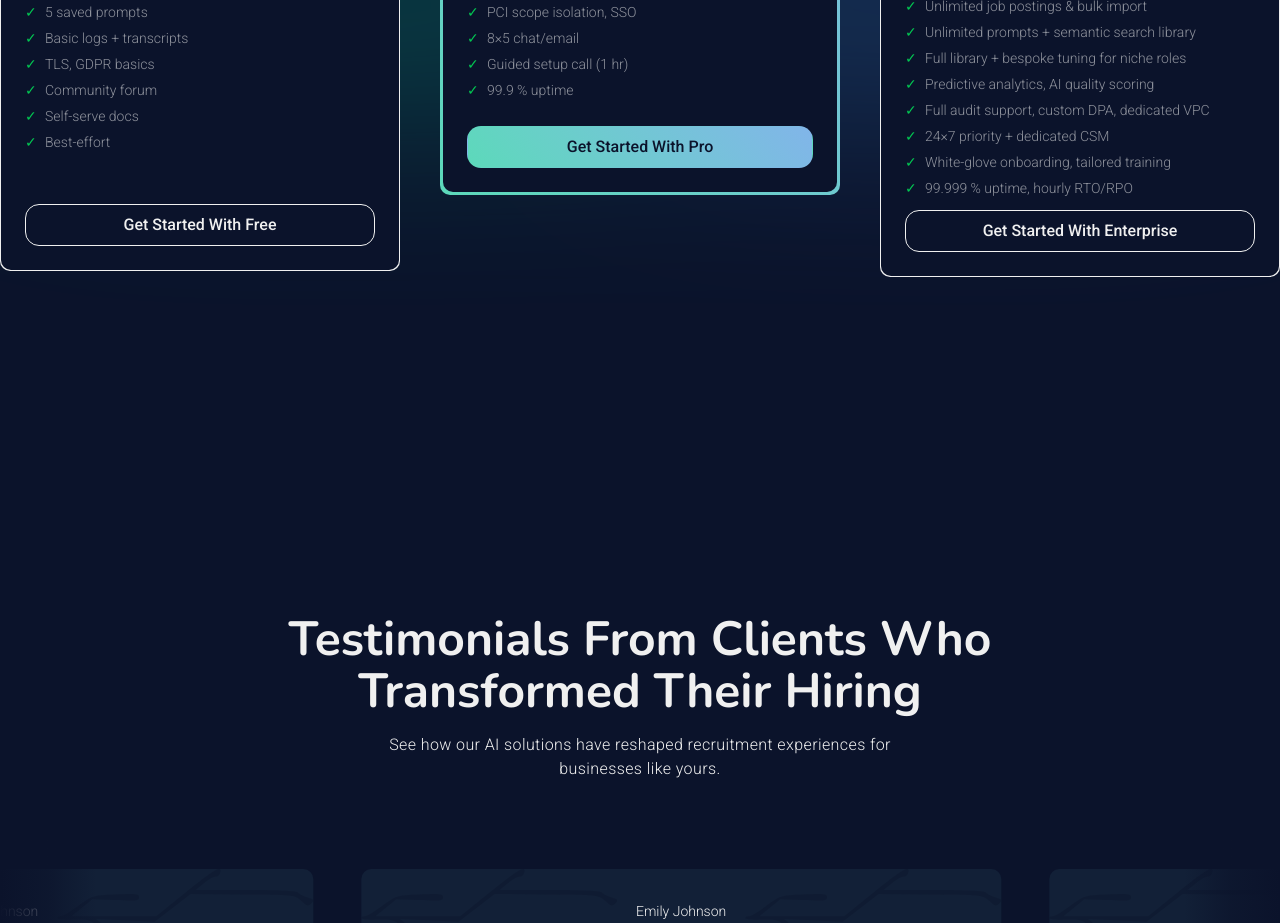
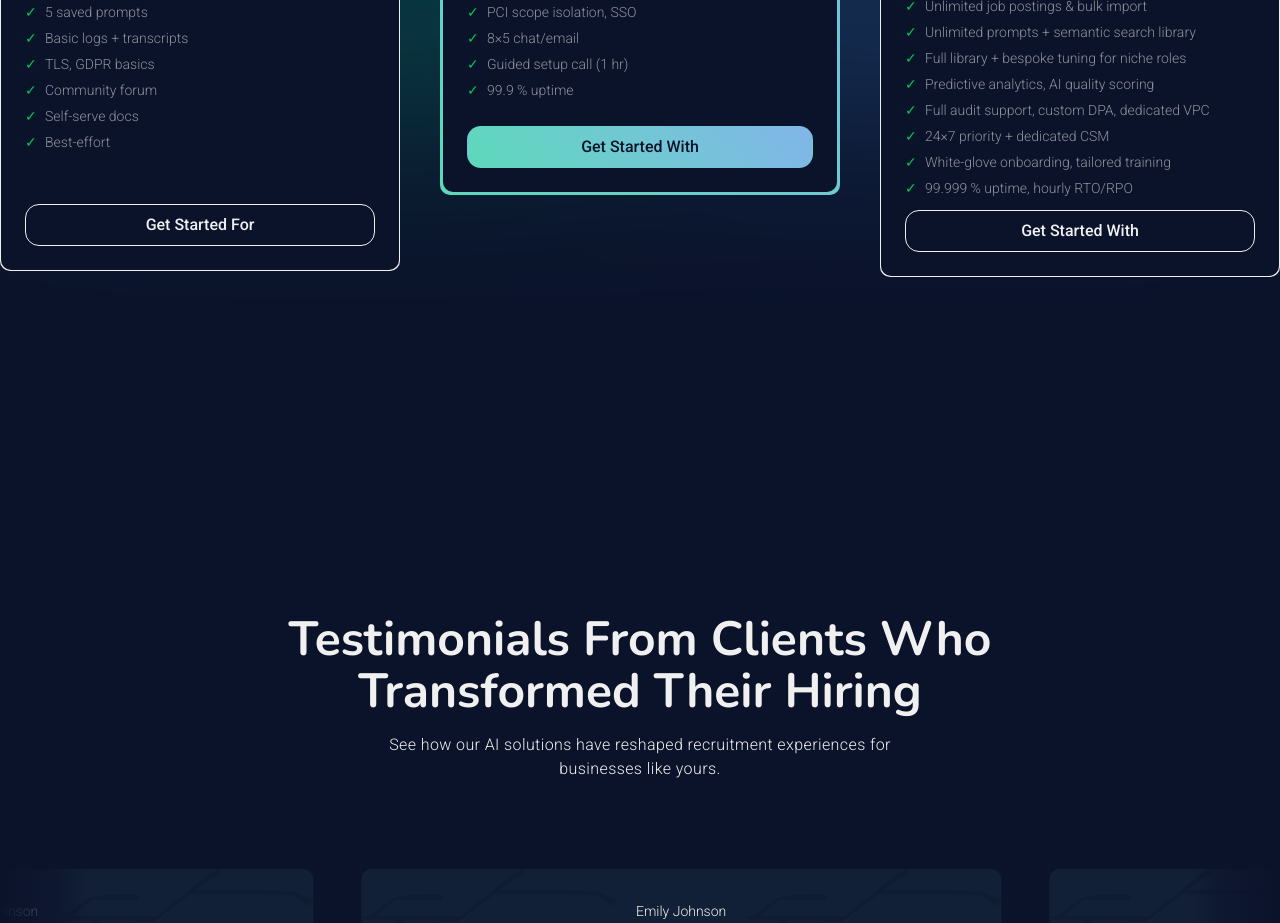
Before and after one commit to gileadinc/creva-ui, a Next.js app: page / in a window 1280 px wide. Shown: the part 4400-5323 px from the top of the page. Built offline with nearby package versions, Linux system fonts and the light colour scheme.

Commit message:
fix: word typo

```diff
--- a/src/app/(landing)/_components/pricing/index.tsx
+++ b/src/app/(landing)/_components/pricing/index.tsx
@@ -204,7 +204,7 @@ function PricingCard({
             'font-roboto block w-full cursor-pointer rounded-xl border py-2 font-medium transition-all duration-300 ease-in',
           )}
         >
-          Get Started With {type}
+          Get Started {type === 'Free' ? 'For' : 'With'}
         </button>
       </div>
     </div>
```
